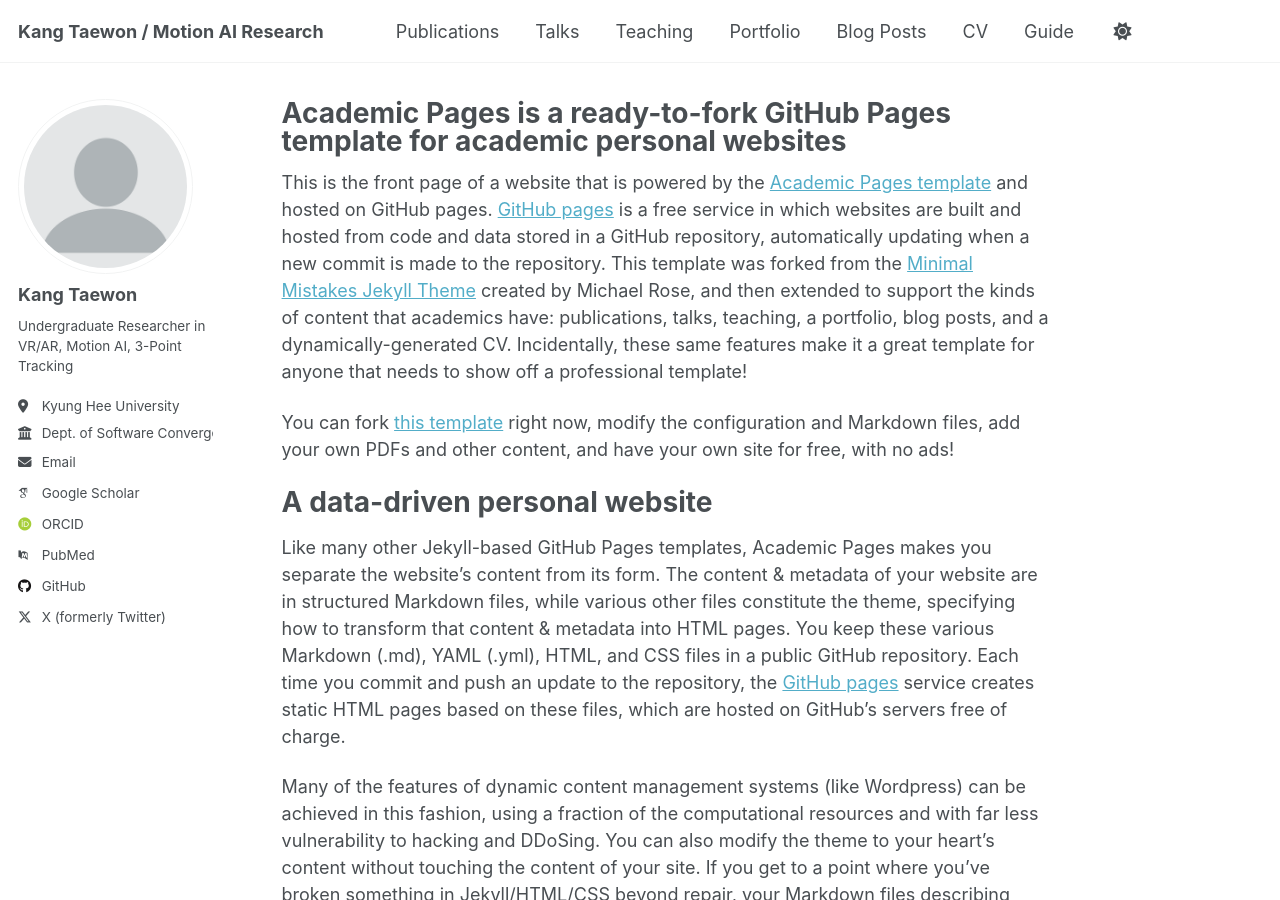
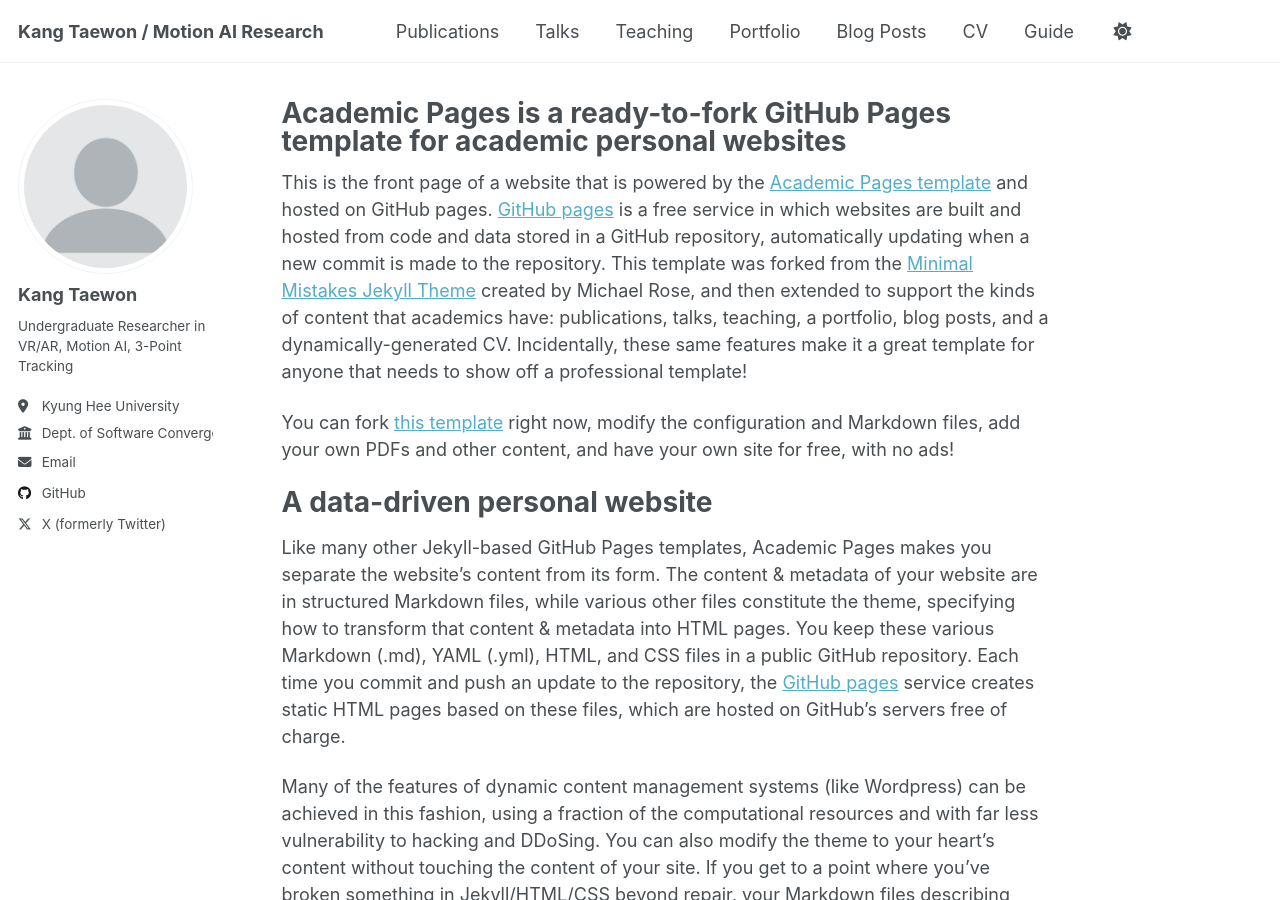
Before and after one commit to tw-kang01/tw-kang01.github.io, a Jekyll site: the page built from _pages/about.md, in a window 1280 px wide and 900 px high. Built offline with Jekyll 4.4.1, drawn with Linux system fonts in a browser that asks for light colours; some web fonts are replaced; a script that is not in the unit is left out; part of the change alters nothing that is shown.

Commit message:
Update profile URLs in _config.yml
Updated URLs for Google Scholar, ORCID, PubMed, and GitHub.

```diff
--- a/_config.yml
+++ b/_config.yml
@@ -35,12 +35,12 @@ author:
   # Academic websites
   academia         : # URL
   arxiv            : # URL - Update with the correct link to your profile
-  googlescholar    : "https://scholar.google.com/citations?user=PS_CX0AAAAAJ"
+  googlescholar    : # URL
   inspire-hep      : # URL
   impactstory      : # URL
-  orcid            : "https://orcid.org/yourorcidurl"
+  orcid            : # URL
   semantic         : # URL
-  pubmed           : "https://www.ncbi.nlm.nih.gov/pubmed/?term=john+snow"
+  pubmed           : # URL
   researchgate     : # URL
   scopus           : # URL
 
@@ -48,7 +48,7 @@ author:
   bitbucket        : # Username - Update with your username on the site
   codepen          : # Username
   dribbble         : # Username
-  github           : "academicpages"
+  github           : "tw-kang01"
   kaggle           : # Username
   stackoverflow    : # User number or user number and name (i.e., use "1" or "1/jeff-atwood")
 
```
